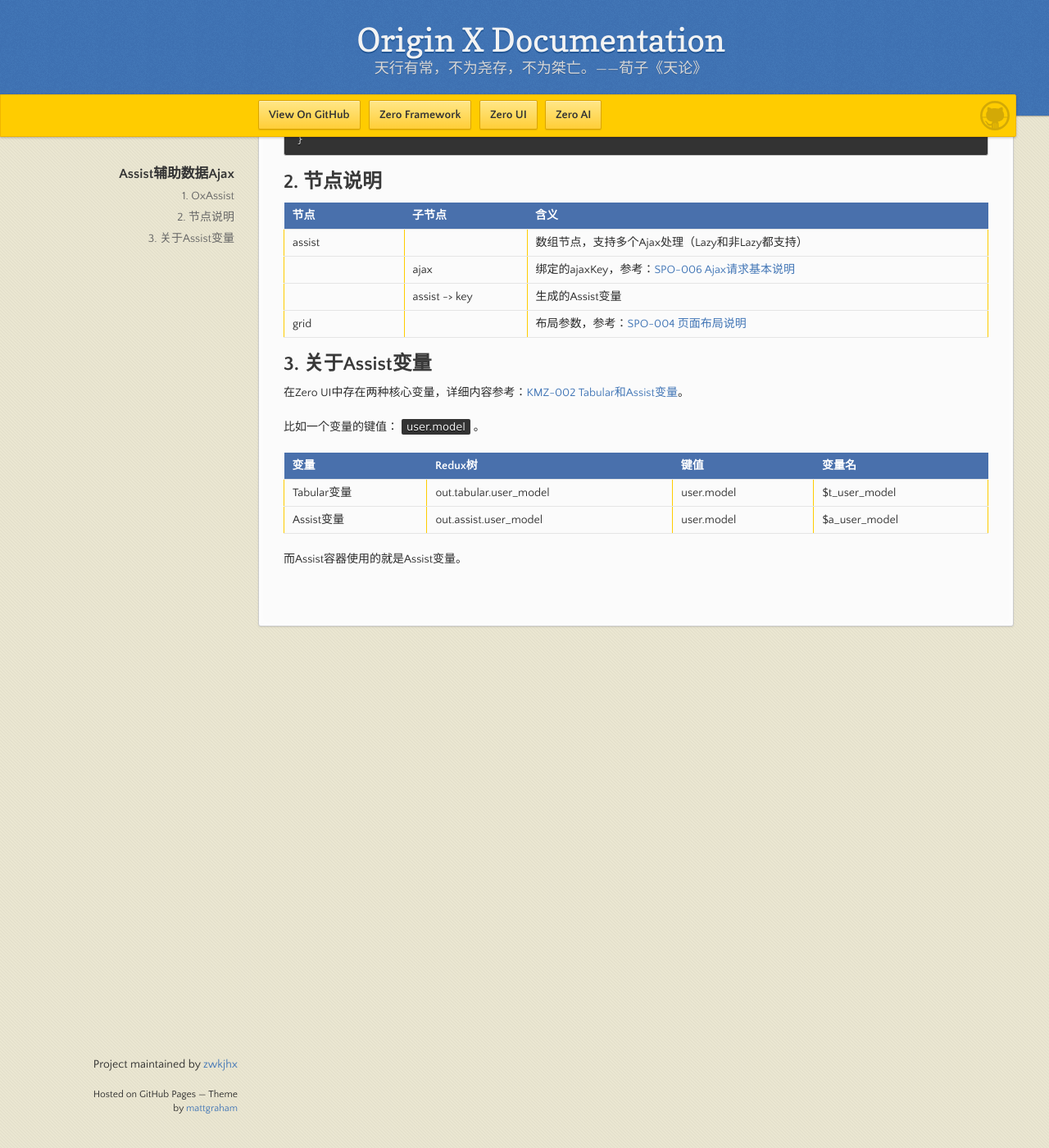
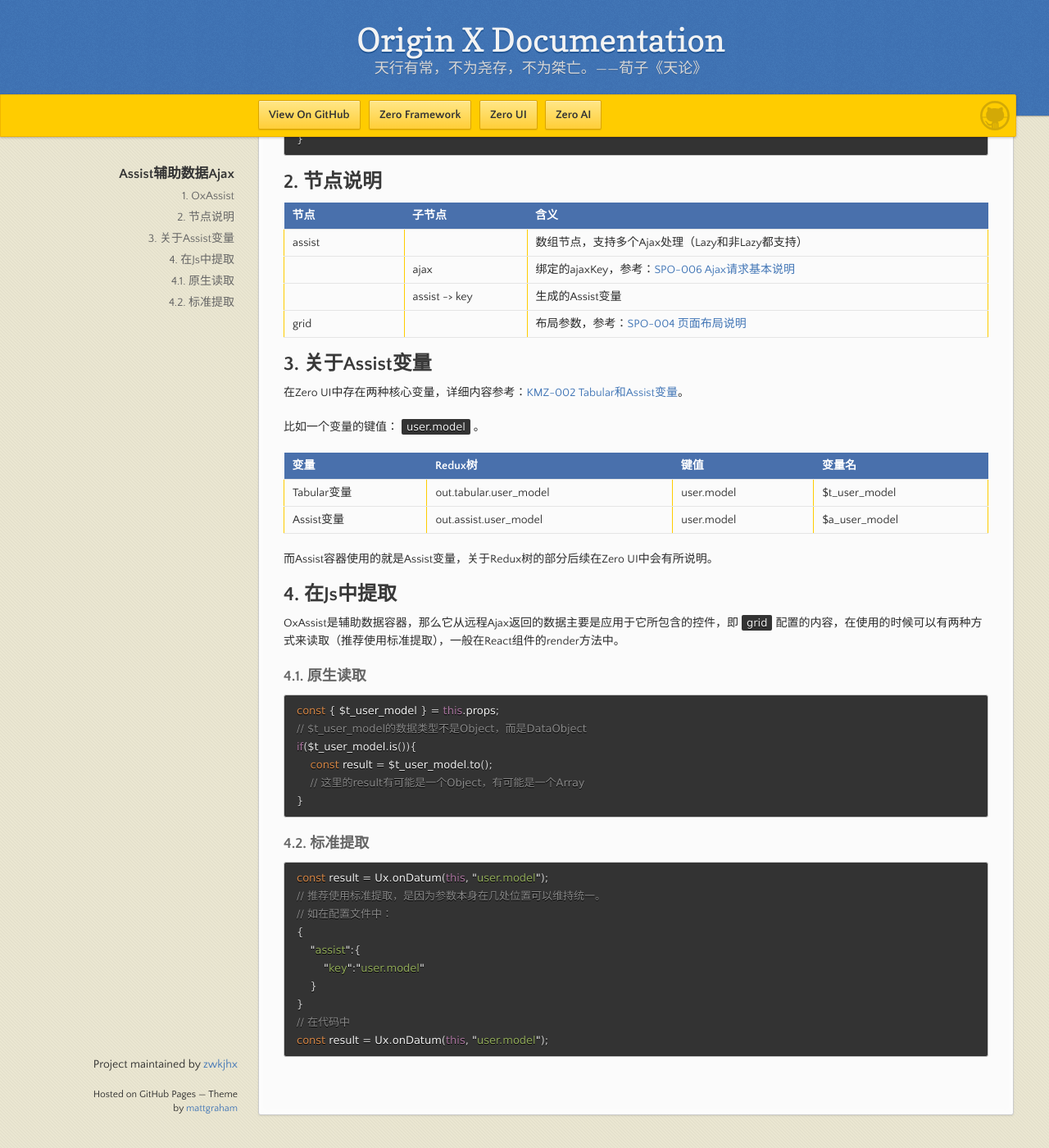
Before and after one commit to zwkjhx/ox-doc, a Jekyll site: the page built from specification/3-origin-xgui-fan/spo-009-assistfu-zhu-shu-ju-ajax.md, in a window 1280 px wide and 1400 px high, scrolled down 912 px. Shown: the whole window at 82% size. Built offline with Jekyll 4.4.1, drawn with Linux system fonts in a browser that asks for light colours; our own code applies the rules of GitHub Pages for plain Markdown files.

Commit message:
Updates specification/3-origin-xgui-fan/spo-009-assistfu-zhu-shu-ju-ajax.md
Auto commit by GitBook Editor

````diff
--- a/specification/3-origin-xgui-fan/spo-009-assistfu-zhu-shu-ju-ajax.md
+++ b/specification/3-origin-xgui-fan/spo-009-assistfu-zhu-shu-ju-ajax.md
@@ -60,4 +60,34 @@
 | Tabular变量 | out.tabular.user\_model | user.model | $t\_user\_model |
 | Assist变量 | out.assist.user\_model | user.model | $a\_user\_model |
 
-而Assist容器使用的就是Assist变量。
+而Assist容器使用的就是Assist变量，关于Redux树的部分后续在Zero UI中会有所说明。
+
+## 4. 在Js中提取
+
+OxAssist是辅助数据容器，那么它从远程Ajax返回的数据主要是应用于它所包含的控件，即`grid`配置的内容，在使用的时候可以有两种方式来读取（推荐使用标准提取），一般在React组件的render方法中。
+
+### 4.1. 原生读取
+
+```js
+const { $t_user_model } = this.props;
+// $t_user_model的数据类型不是Object，而是DataObject
+if($t_user_model.is()){
+    const result = $t_user_model.to();
+    // 这里的result有可能是一个Object，有可能是一个Array
+}
+```
+
+### 4.2. 标准提取
+
+```js
+const result = Ux.onDatum(this, "user.model");
+// 推荐使用标准提取，是因为参数本身在几处位置可以维持统一。
+// 如在配置文件中：
+{
+    "assist":{
+        "key":"user.model"
+    }
+}
+// 在代码中
+const result = Ux.onDatum(this, "user.model");
+```
````
